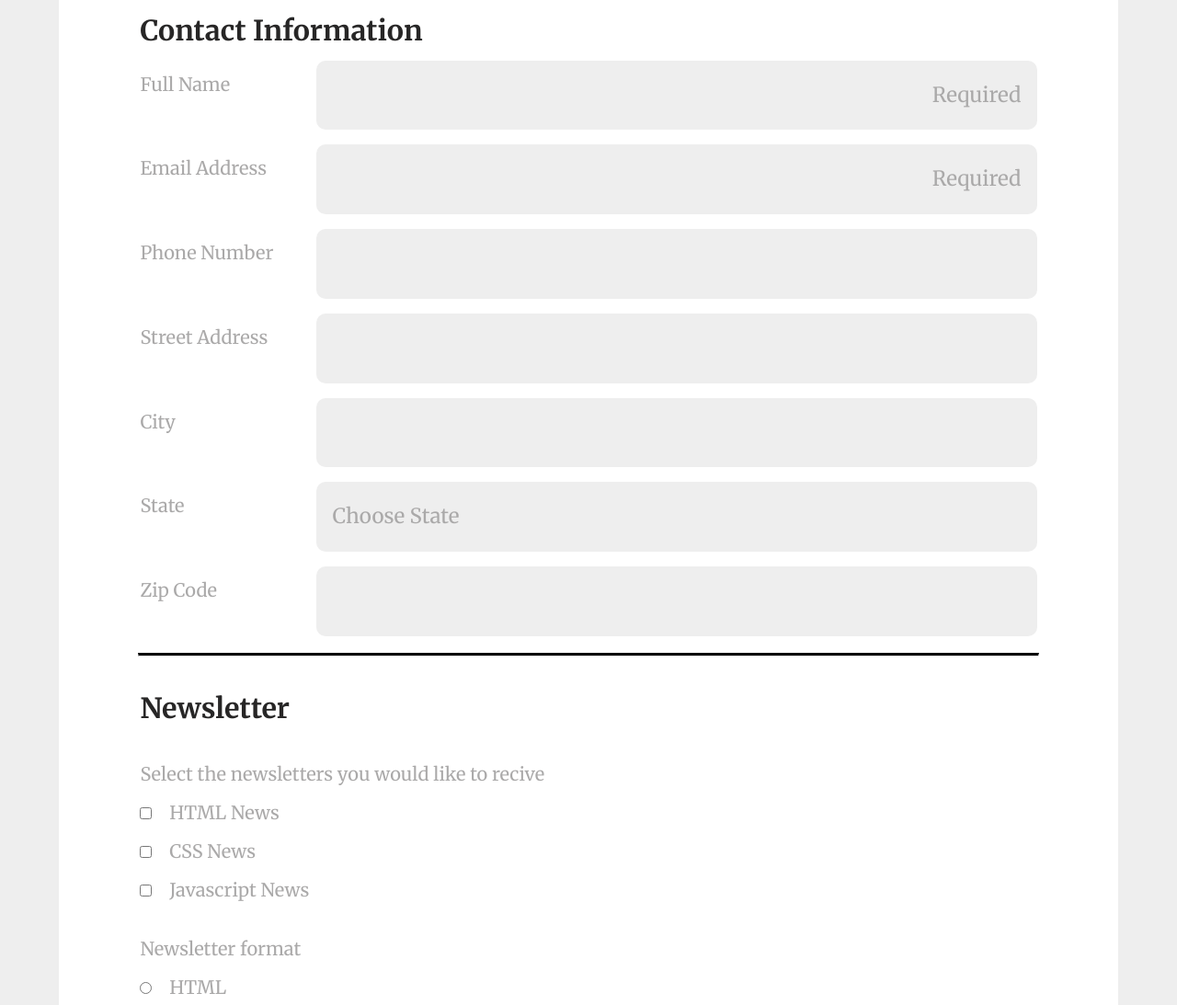
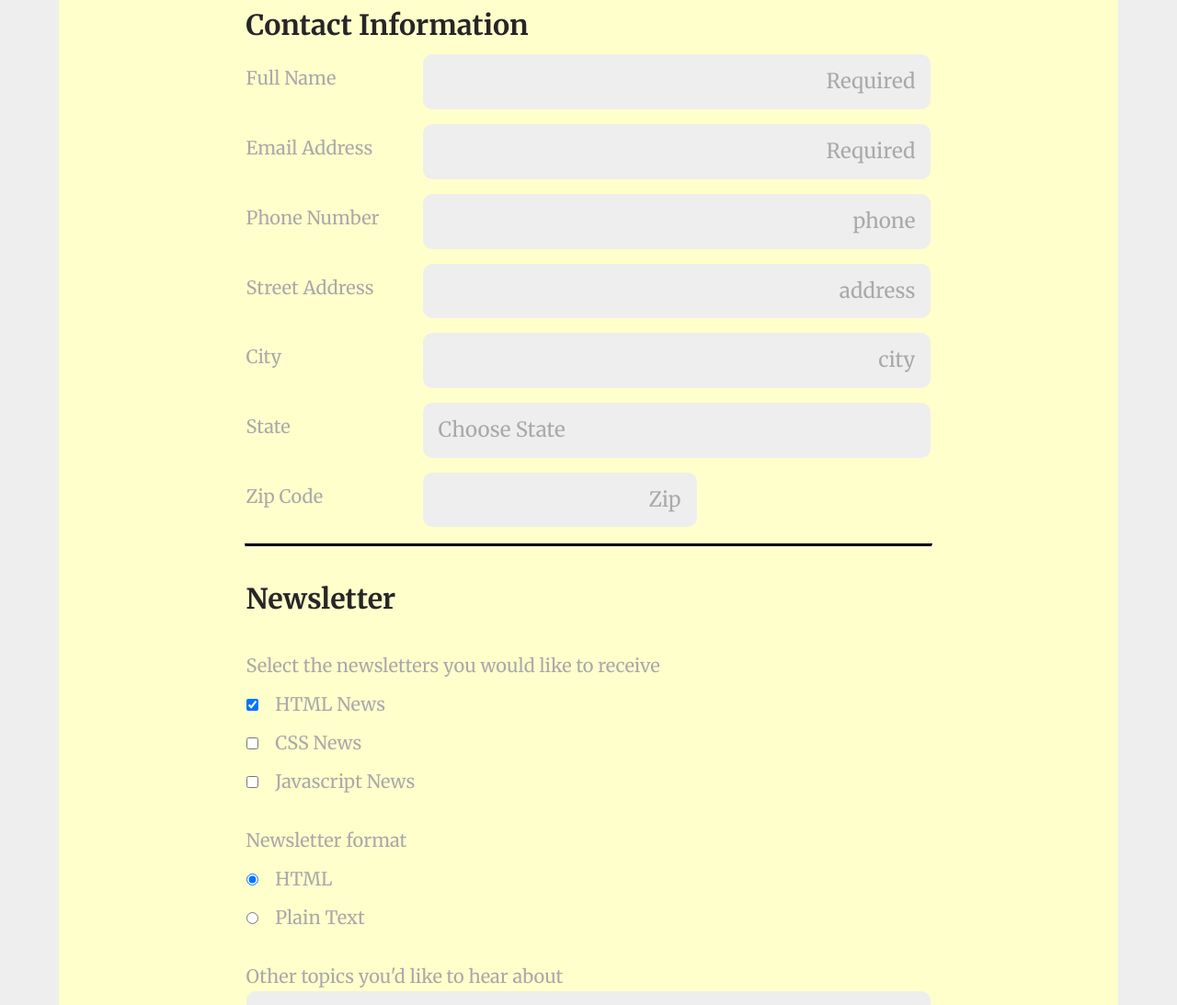
Before and after one commit to artisah/techdegree-project3-registration-form, a plain HTML site: page index.html in a window 1280 px wide. Shown: the part 287-1380 px from the top of the page at 92% size. Drawn offline with Linux system fonts and the light colour scheme.

Commit message:
Added Extra cedit tasks

```diff
--- a/css/styles.css
+++ b/css/styles.css
@@ -1,3 +1,7 @@
+/* =================================
+  Base Element Styles
+==================================== */
+
 * {
     box-sizing: border-box;
 }
@@ -23,7 +27,6 @@ h1 {
     word-spacing: 0.4rem;
     padding: 2rem 0;
     margin-top: 0;
-
 }
 
 hr {
@@ -34,7 +37,6 @@ fieldset {
     border: none;
     padding: 0;
     margin-top: 2rem;
-
 }
 
 h2,
@@ -42,7 +44,6 @@ legend {
     color: rgb(39, 38, 38);
     font-size: 1.9rem;
     font-weight: 700;
-
 }
 
 h2
@@ -70,7 +71,7 @@ button {
     background:lightseagreen;
     margin-top: 1.7rem;
     font-weight: 700;
-    padding: 1.5rem 0;
+    padding: 1.3rem 0;
     border-radius: 10px;
 }
 
@@ -78,7 +79,6 @@ select {
     -webkit-appearance: none;
     -moz-appearance: none;
     appearance: none;
-
 }
 
 label {
@@ -87,14 +87,15 @@ label {
     display: inline-block;
     width: 90%;
     margin-top: 10px
+}
 
-}
 input[type="radio"],
 input[type="checkbox"] {
   margin: 20px 14px 0 0;
   background-color: blue;
 }
-  ::placeholder {
+
+::placeholder {
     color: #aaa9a9;
     opacity: 1;
     text-align: right;
@@ -104,16 +105,14 @@ input[type="checkbox"] {
 h1,
 .sub-heading {
     text-align: center;
-
 }
 
 
-
-
-
-
+/* =================================
+  Layout Containers styles
+==================================== */
 .wrapper {
-    background: #fff;
+    background: #FFFFCC;
     width: 90%;
     margin: 0 auto;
 }
@@ -122,11 +121,16 @@ h1,
     width: 85%;
     margin: 0 auto;
     max-width: 1000px;
+
 }
 
+
+/* =================================
+  Element Styles
+==================================== */
 .row input,
 .row select,
-textarea
+ textarea
  {
    padding: 1.5rem 1rem;
    background: #eee;
@@ -134,10 +138,22 @@ textarea
    border-radius: 10px;
 }
 
+input,
+textarea {
+    -webkit-transition: background-color 1s ease-out;
+    -moz-transition: background-color  1s ease-out;
+    -o-transition: background-color 1s ease-out;
+    transition: background-color 1s ease-out;
+}
+
+input:focus,
+textarea:focus {
+    outline: none;
+    background-color: rgb(180, 193, 207);
+}
+
 textarea {
     width:100%;
-    margin-top:1.5rem;
-
 }
 
 .row {
@@ -146,17 +162,9 @@ textarea {
     flex-direction: column;
 }
 
-
-
-
 .zip input {
     width: 50%;
 }
-
-/* .newsletter label {
-    font-size: 1.2rem;
-    padding: 0;
-} */
 
 .thick {
     border: 3px solid #000;
@@ -173,16 +181,21 @@ footer {
     padding: 1.5rem;
 }
 
-/* Media Query */
+/* =================================
+  Media Queries Styles
+==================================== */
+
 @media (min-width: 768px) {
+
+    .container {
+        width: 65%;
+    }
+
     .row {
         flex-direction: row;
      }
 
      .row label {
-         /* flex-basis: 12rem;
-         flex-shrink: 0;
-         flex-grow: 0; */
          flex: 0 0 12rem;
      }
 
@@ -190,6 +203,15 @@ footer {
      .row select,
      .row textarea {
         flex: 1 1 0;
+        padding: 1rem 1rem;
+    }
+
+     .sub-heading {
+        font-size: 1.1rem;
+    }
+
+    .zip input {
+        flex: 0 1 40%;
     }
 
 }
--- a/index.html
+++ b/index.html
@@ -38,17 +38,17 @@
 
                     <div class="row">
                         <label for="phone">Phone Number</label>
-                        <input type="tel" id="phone" name="phone">
+                        <input type="tel" id="phone" name="phone" placeholder="phone">
                     </div>
 
                     <div class="row">
                         <label for="address">Street Address</label>
-                        <input type="text" id="address" name="user_address">
+                        <input type="text" id="address" name="user_address" placeholder="address">
                     </div>
 
                     <div class="row">
                         <label for="city">City</label>
-                        <input type="text" id="city" name="user_city">
+                        <input type="text" id="city" name="user_city" placeholder="city">
                     </div>
 
                     <div class="row">
@@ -111,7 +111,7 @@
 
                     <div class="row zip">
                         <label for="zip">Zip Code</label>
-                        <input type="text" id="zip" name="user_zip">
+                        <input type="text" id="zip" name="user_zip" placeholder="Zip">
                     </div>
                 </fieldset>
             <hr>
@@ -119,25 +119,25 @@
                 <fieldset>
                     <legend>Newsletter</legend>
 
-                    <label class="heading_text">Select the newsletters you would like to recive</label></br>
+                    <label class="heading_text">Select the newsletters you would like to receive</label><br>
 
-                    <input type="checkbox" name="user_newletter" id="newletter_html" value="html_news">
-                    <label for="newletter">HTML News</label></br>
+                    <input type="checkbox" name="user_newletter" id="newletter_html" value="html_news" checked>
+                    <label for="newletter_html">HTML News</label><br>
 
                     <input type="checkbox" name="user_newletter" id="newletter_css" value="css_news">
-                    <label for="newletter">CSS News</label></br>
+                    <label for="newletter_css">CSS News</label><br>
 
                     <input type="checkbox" name="user_newletter" id="newletter_javascript" value="javascript_news">
-                    <label for="newletter">Javascript News</label></br>
+                    <label for="newletter_javascript">Javascript News</label><br>
 
-                    <label class="heading_text">Newsletter format</label></br>
-                    <input type="radio" name="user_newsletter_format" id="newsletter_format">
-                    <label for="newsletter_format">HTML</label></br>
+                    <label class="heading_text">Newsletter format</label><br>
+                    <input type="radio" name="user_newsletter_format" id="newsletter_format_html" value="format_html" checked>
+                    <label for="newsletter_format_html">HTML</label><br>
 
-                    <input type="radio" name="user_newsletter_format" id="newsletter_format">
-                    <label for="newsletter_format">Plain text</label></br>
+                    <input type="radio" name="user_newsletter_format" id="newsletter_format_text" value="format_text">
+                    <label for="newsletter_format_text">Plain text</label><br>
 
-                    <label  class="heading_text" for="other">Other topics you'd like to hear about</label></br>
+                    <label  class="heading_text" for="other">Other topics you'd like to hear about</label><br>
                     <textarea rows="4" id="other" name="user_other"> </textarea>
 
                 </fieldset>
```
